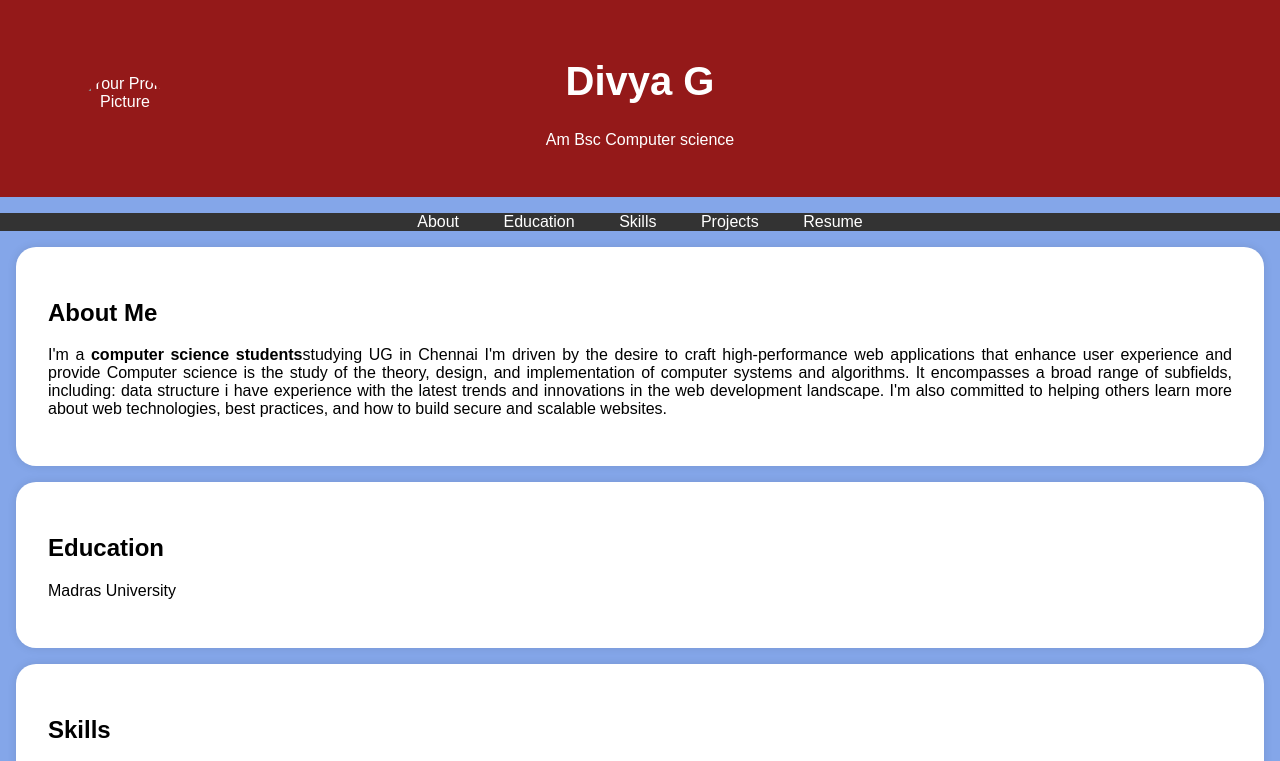
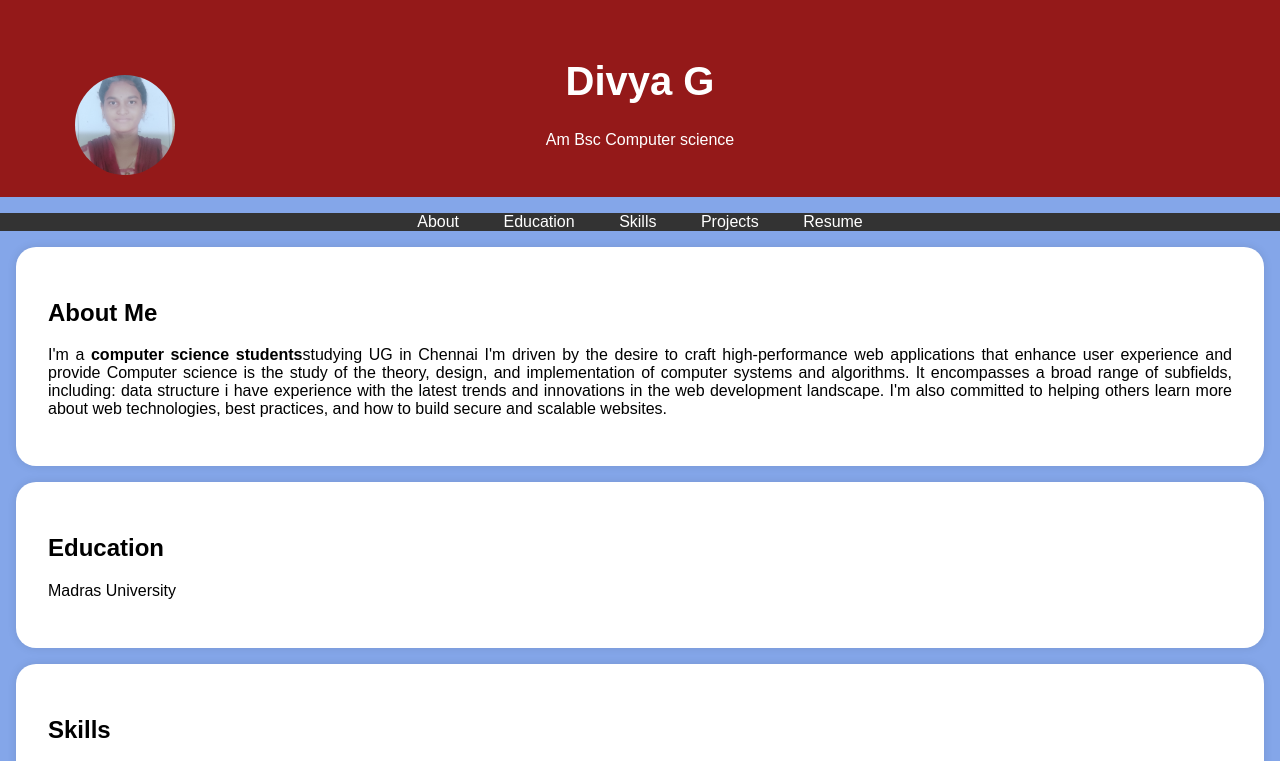
Before and after one commit to divya0555/digital-portfolio, a plain HTML site: page index.html in a window 1280 px wide. Shown: the top 761 px of the page. Drawn offline with Linux system fonts and the light colour scheme.

Commit message:
Update index.html

```diff
--- a/index.html
+++ b/index.html
@@ -95,7 +95,7 @@
     <header>
         <div class="header-content">
             <!-- Add your profile picture here -->
-            <img src=IMG_20250321_112737 alt="Your Profile Picture" class="profile-picture">
+            <img src="IMG_20250321_112737.jpg"alt="Your Profile Picture" class="profile-picture">
             <h1>Divya G </h1>
             <p>Am  Bsc Computer science</p>
         </div>
```
